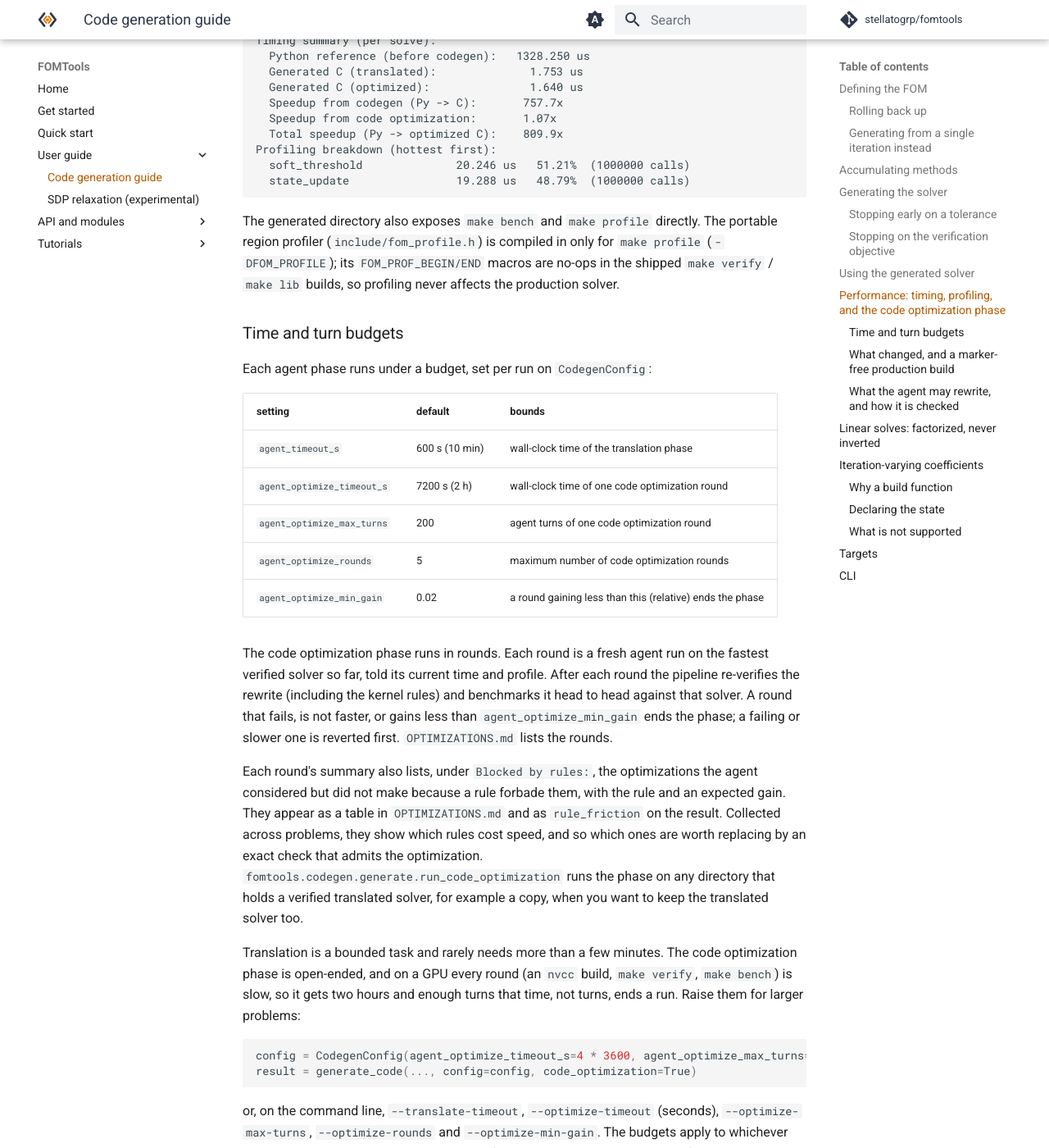
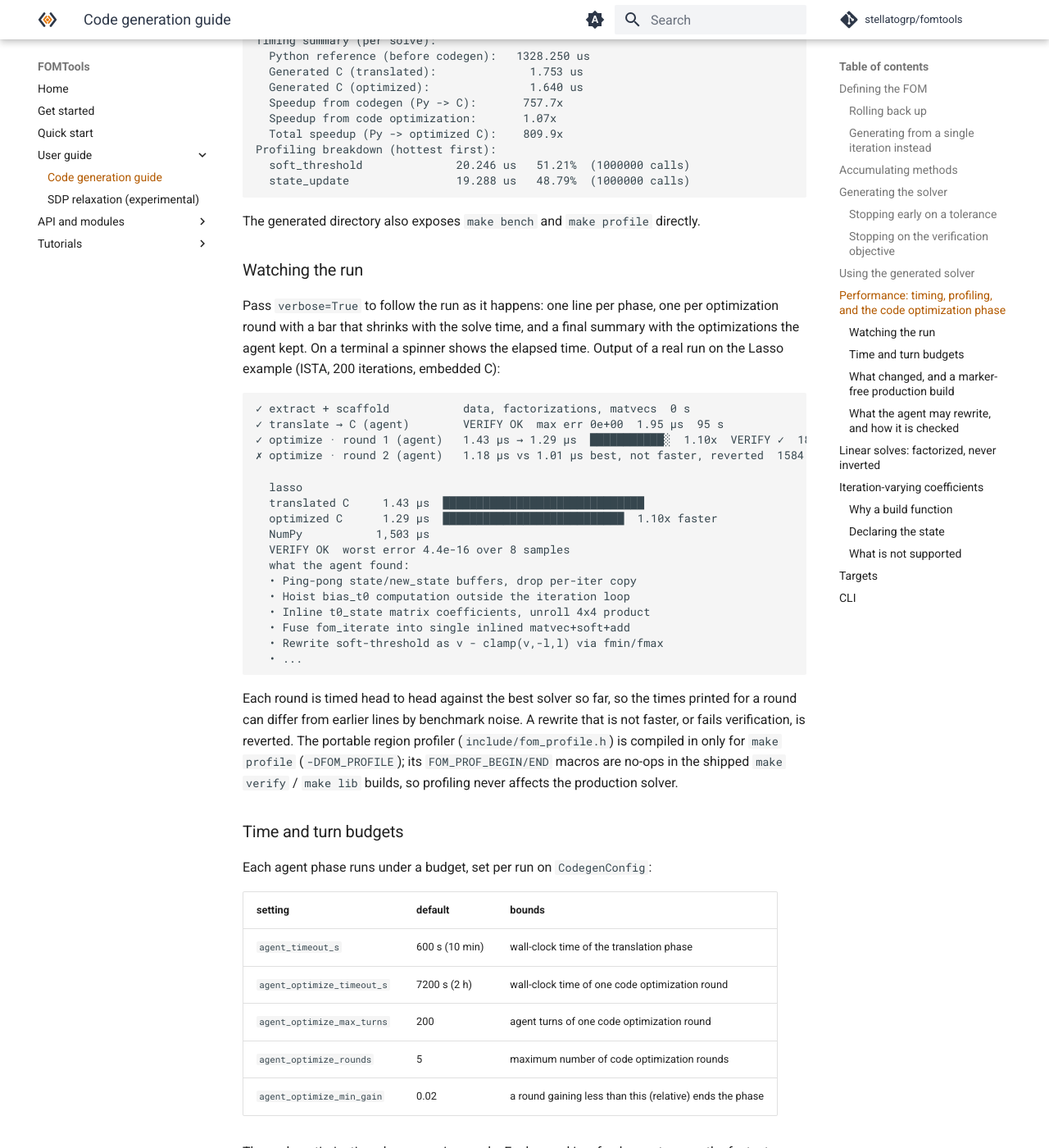
Before and after one commit to stellatogrp/fomtools, an MkDocs documentation site: the page built from docs/user_guide/codegen.md, in a window 1280 px wide and 1400 px high, scrolled down 6165 px. Shown: the whole window at 82% size. Built offline with MkDocs 1.6.1 and Material for MkDocs 9.7.7, drawn with Linux system fonts in a browser that asks for light colours; comment, search, counter and statistics services are not loaded.

Commit message:
Docs: verbose codegen output from a real Lasso run

````diff
--- a/docs/user_guide/codegen.md
+++ b/docs/user_guide/codegen.md
@@ -318,6 +318,37 @@ Profiling breakdown (hottest first):
 ```
 
 The generated directory also exposes `make bench` and `make profile` directly.
+
+### Watching the run
+
+Pass `verbose=True` to follow the run as it happens: one line per phase, one per
+optimization round with a bar that shrinks with the solve time, and a final summary
+with the optimizations the agent kept. On a terminal a spinner shows the elapsed
+time. Output of a real run on the Lasso example (ISTA, 200 iterations, embedded C):
+
+```
+✓ extract + scaffold           data, factorizations, matvecs  0 s
+✓ translate → C (agent)        VERIFY OK  max err 0e+00  1.95 µs  95 s
+✓ optimize · round 1 (agent)   1.43 µs → 1.29 µs  ███████████░  1.10x  VERIFY ✓  1814 s
+✗ optimize · round 2 (agent)   1.18 µs vs 1.01 µs best, not faster, reverted  1584 s
+
+  lasso
+  translated C     1.43 µs  ██████████████████████████████
+  optimized C      1.29 µs  ███████████████████████████  1.10x faster
+  NumPy           1,503 µs
+  VERIFY OK  worst error 4.4e-16 over 8 samples
+  what the agent found:
+  • Ping-pong state/new_state buffers, drop per-iter copy
+  • Hoist bias_t0 computation outside the iteration loop
+  • Inline t0_state matrix coefficients, unroll 4x4 product
+  • Fuse fom_iterate into single inlined matvec+soft+add
+  • Rewrite soft-threshold as v - clamp(v,-l,l) via fmin/fmax
+  • ...
+```
+
+Each round is timed head to head against the best solver so far, so the times
+printed for a round can differ from earlier lines by benchmark noise. A rewrite
+that is not faster, or fails verification, is reverted.
 The portable region profiler (`include/fom_profile.h`) is compiled in only for
 `make profile` (`-DFOM_PROFILE`); its `FOM_PROF_BEGIN/END` macros are no-ops in
 the shipped `make verify` / `make lib` builds, so profiling never affects the
````
